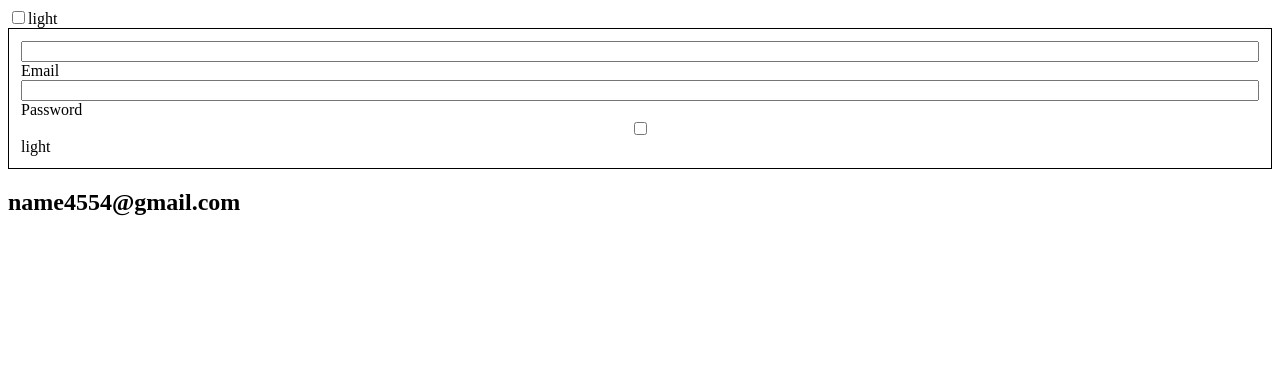
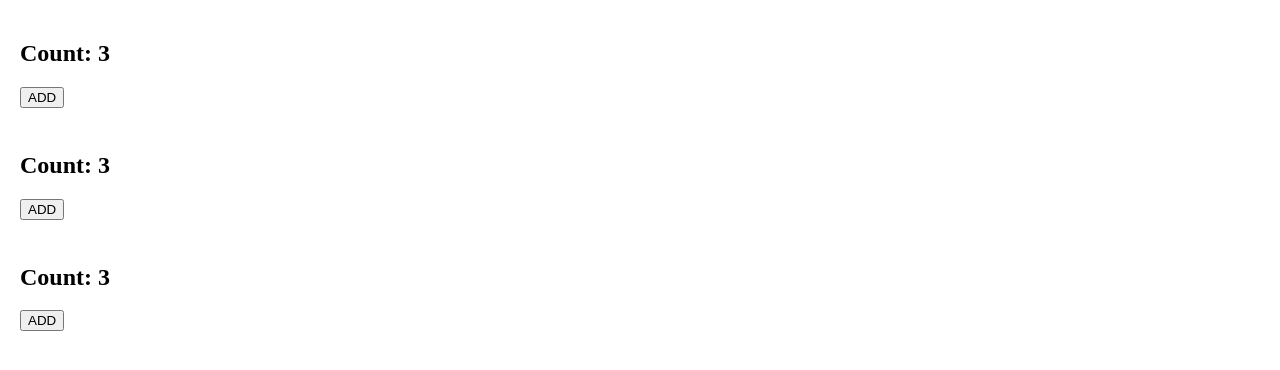
Before and after one commit to ajmal-m/React-interview-problems, a React (Vite) app: page / in a window 1280 px wide. Shown: the top 370 px of the page. Built offline with nearby package versions, Linux system fonts and the light colour scheme.

Commit message:
useContext provider used

```diff
--- a/src/App.tsx
+++ b/src/App.tsx
@@ -12,11 +12,11 @@
 // import  './components/theme-toggler/index.css';
 // import {ThemeToggler} from './components/theme-toggler/index'
 
-import {Sample, ContextApp, Counter, Stopwatch, Form, CatFriends, StateComponent,  VideoPlayer, CounterButton, NameAgeForm} from './components/sample/index'
+import {Sample, CounterApp, Counter, Stopwatch, Form, CatFriends, StateComponent,  VideoPlayer, CounterButton, NameAgeForm} from './components/sample/index'
 
 function App() {
   return (
-      <ContextApp/>
+      <CounterApp/>
   )
 }
 
--- a/src/components/sample/index.tsx
+++ b/src/components/sample/index.tsx
@@ -1,4 +1,4 @@
-import { createContext, memo, useActionState, useCallback, useContext, useEffect, useRef, useState } from "react";
+import React, { createContext, memo, useActionState, useCallback, useContext, useEffect, useRef, useState } from "react";
 
 export const Sample = ()=> {
 
@@ -537,3 +537,57 @@ export const ContextApp = () => {
         </ThemeContext.Provider>
     </>
 }
+
+let CounterContext = createContext(null);
+
+const CounterProvider = ({children}) => {
+    const [count, setCount] = useState(3);
+    return <CounterContext value={{ count, updateCount: setCount}}>
+        {children}
+    </CounterContext>
+}
+
+const ComponentA = () => {
+    const {count, updateCount} = useContext(CounterContext);
+    return <>
+    <div style={{ border:'1px solid balck', borderRadius:'4px', padding:'12px'}}>
+        <h2>Count: {count}</h2>
+        <button onClick={() => updateCount(count => count+1)}>ADD</button>
+    </div>
+    </>
+}
+
+
+
+const ComponentB = () => {
+    const {count, updateCount} = useContext(CounterContext);
+    return <>
+    <div style={{ border:'1px solid balck', borderRadius:'4px', padding:'12px'}}>
+        <h2>Count: {count}</h2>
+        <button onClick={() => updateCount(count => count+1)}>ADD</button>
+    </div>
+    </>
+}
+
+
+
+const ComponentC = () => {
+    const {count, updateCount} = useContext(CounterContext);
+    return <>
+    <div style={{ border:'1px solid balck', borderRadius:'4px', padding:'12px'}}>
+        <h2>Count: {count}</h2>
+        <button onClick={() => updateCount(count => count+1)}>ADD</button>
+    </div>
+    </>
+}
+
+
+export const CounterApp = () => {
+    return(
+        <CounterProvider>
+            <ComponentA/>
+            <ComponentB/>
+            <ComponentC/>
+        </CounterProvider>
+    )
+}
```
